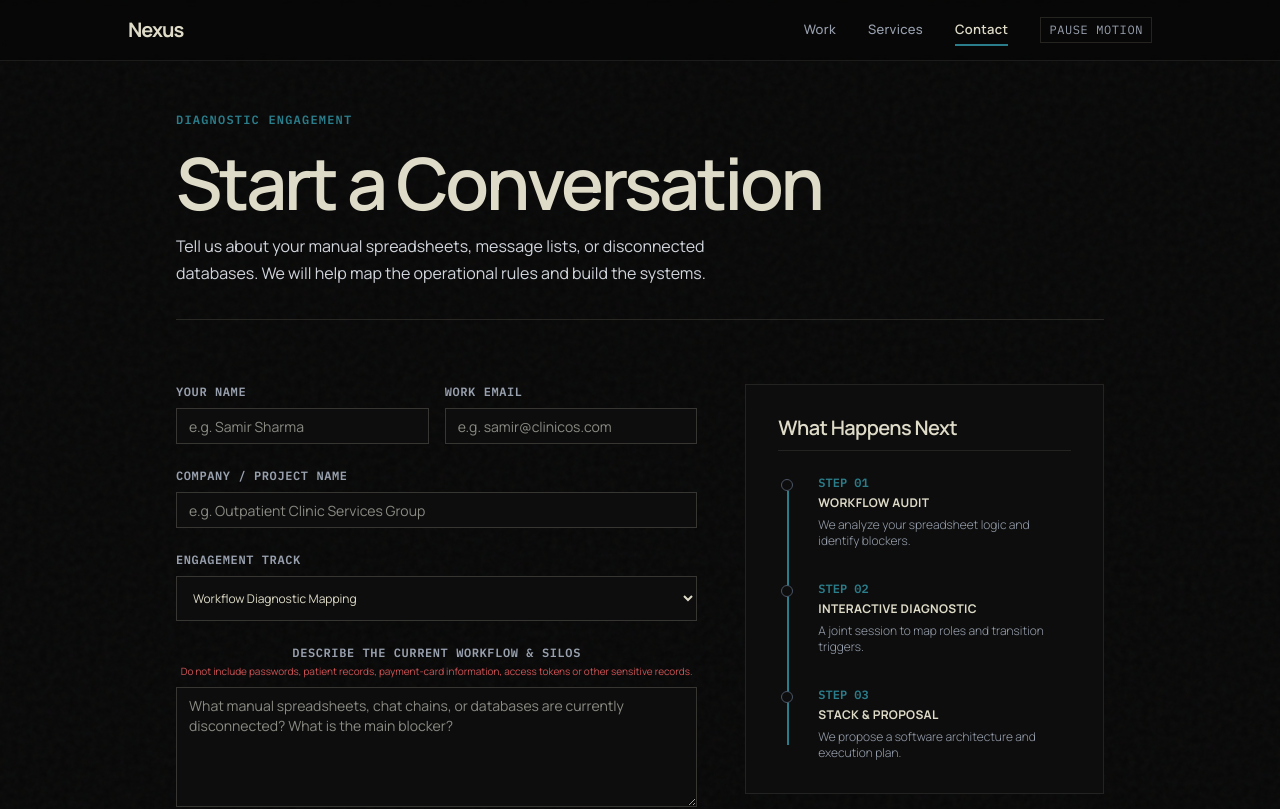
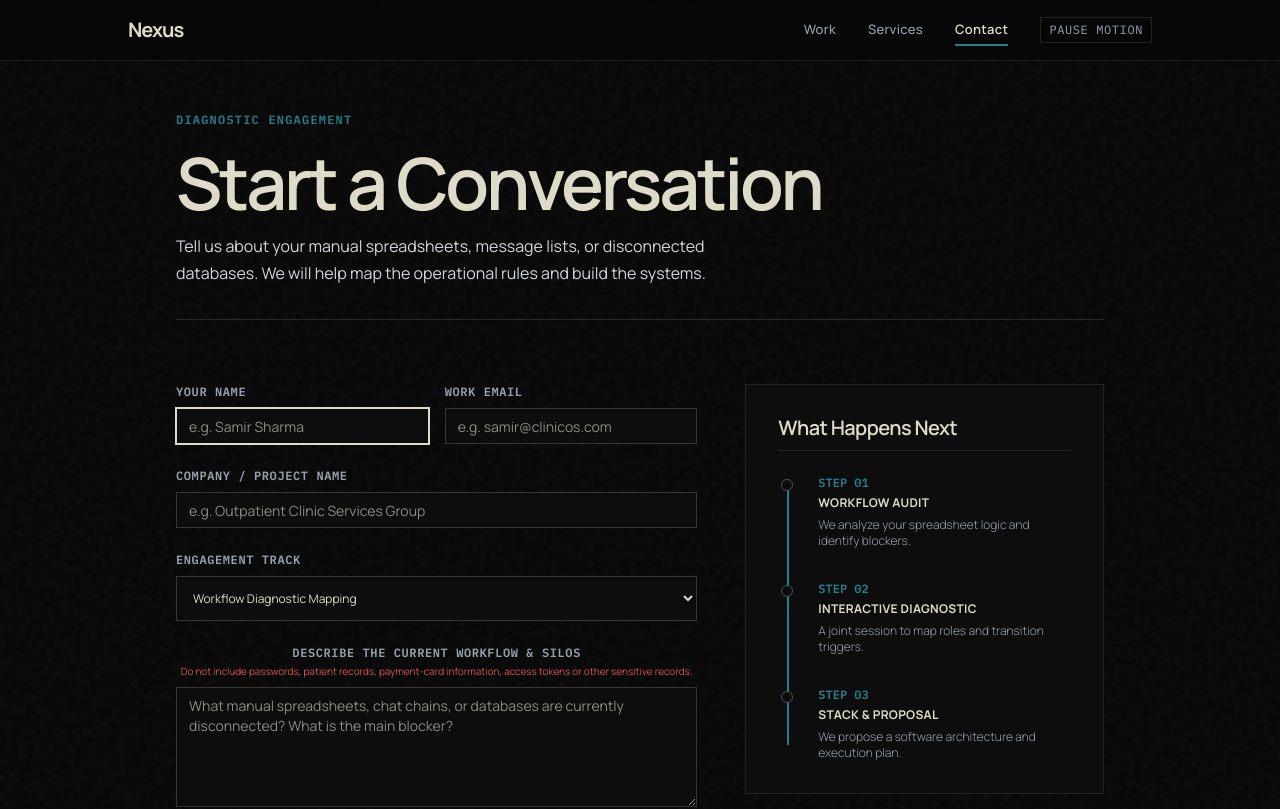
Before and after one commit to strider308/nexus-website, a Next.js app: page /contact in a window 1280 px wide. Shown: the top 809 px of the page. Built offline with nearby package versions, Linux system fonts and the light colour scheme.

Commit message:
feat: polish contact success state transition

```diff
--- a/src/app/contact/page.tsx
+++ b/src/app/contact/page.tsx
@@ -36,6 +36,15 @@ export default function ContactPage() {
       }
     }
   }, []);
+
+  // Manage programmatic focus transitions for accessibility on status changes
+  useEffect(() => {
+    if (status === "success") {
+      document.getElementById("success-heading")?.focus();
+    } else if (status === "idle") {
+      document.getElementById("name")?.focus();
+    }
+  }, [status]);
 
   useGSAP(
     () => {
@@ -132,8 +141,16 @@ export default function ContactPage() {
           {/* Left Column: Form Intake (Primary Side) */}
           <div className="lg:col-span-7 flex flex-col gap-6">
             {status === "success" ? (
-              <div className="border border-[#2a7d8a] bg-[#2a7d8a]/5 p-8 flex flex-col gap-4">
-                <h2 className="text-sm font-mono uppercase tracking-widest text-[#2a7d8a] font-bold">
+              <div
+                role="status"
+                aria-live="polite"
+                className="animate-success-fade border border-[#2a7d8a] bg-[#2a7d8a]/5 p-8 flex flex-col gap-4 focus:outline-none"
+              >
+                <h2
+                  id="success-heading"
+                  tabIndex={-1}
+                  className="text-sm font-mono uppercase tracking-widest text-[#2a7d8a] font-bold outline-none"
+                >
                   Diagnostic Intake Received
                 </h2>
                 <p className="text-xs text-gray-300 leading-relaxed font-normal font-sans">
@@ -142,7 +159,7 @@ export default function ContactPage() {
                 <div className="h-[1px] bg-[#2a7d8a]/20 my-2" />
                 <button
                   onClick={() => setStatus("idle")}
-                  className="text-xs font-mono text-[#dedbc8] hover:underline text-left outline-none"
+                  className="text-xs font-mono text-[#dedbc8] hover:underline text-left outline-none focus-visible:ring-1 focus-visible:ring-[#dedbc8]"
                 >
                   &larr; Submit another inquiry
                 </button>
--- a/src/app/globals.css
+++ b/src/app/globals.css
@@ -405,3 +405,32 @@ html.motion-paused [data-slot="sheet-content"] {
   transform: none !important;
   transition: opacity var(--motion-duration-popover) var(--motion-ease-out) !important;
 }
+
+@keyframes successFadeIn {
+  from {
+    opacity: 0;
+    transform: translateY(4px);
+  }
+  to {
+    opacity: 1;
+    transform: translateY(0);
+  }
+}
+
+.animate-success-fade {
+  animation: successFadeIn var(--motion-duration-state) var(--motion-ease-out) forwards;
+}
+
+@media (prefers-reduced-motion: reduce) {
+  .animate-success-fade {
+    animation: none !important;
+    opacity: 1 !important;
+    transform: none !important;
+  }
+}
+
+html.motion-paused .animate-success-fade {
+  animation: none !important;
+  opacity: 1 !important;
+  transform: none !important;
+}
```
